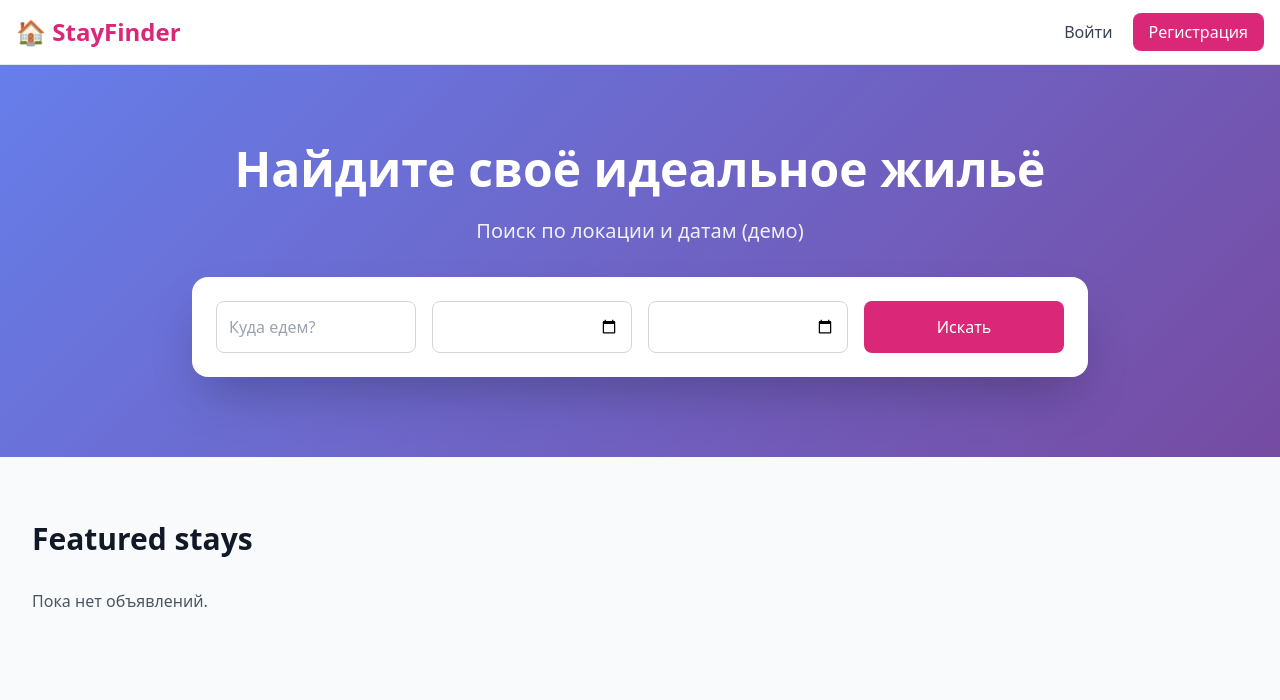
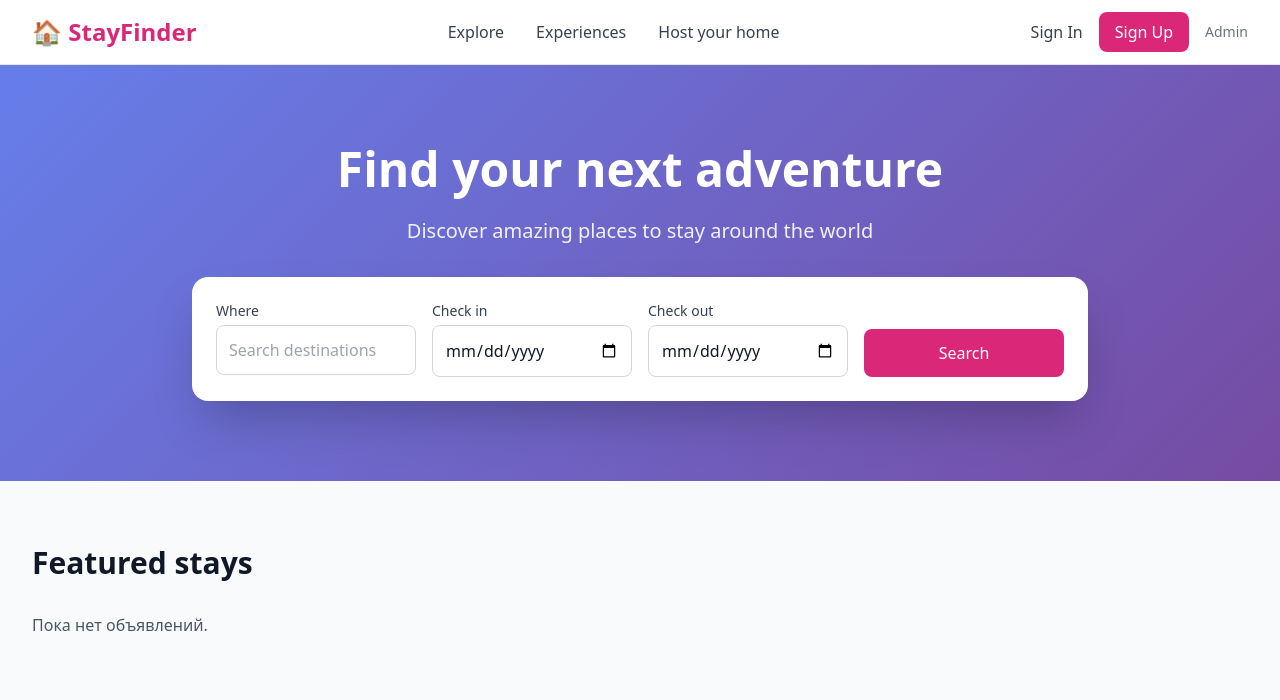
Before and after one commit to newbusinessman1/rental_platform, a Django app: page / in a window 1280 px wide. Shown: the top 700 px of the page. Run offline with Django 5.2, Linux system fonts and the light colour scheme; data that the repository does not hold is empty; parts of the project's set-up code (start-up, migrations or seed data) failed here and were passed over; some libraries are stand-ins or nearby versions.

Commit message:
Fix design issues and func issues

```diff
--- /dev/null
+++ b/templates/base.html
@@ -0,0 +1,55 @@
+{% load static %}
+<!DOCTYPE html>
+<html lang="en">
+<head>
+    <meta charset="UTF-8">
+    <meta name="viewport" content="width=device-width, initial-scale=1.0">
+    <title>{% block title %}StayFinder - Find Your Perfect Stay{% endblock %}</title>
+    <script src="https://cdn.tailwindcss.com"></script>
+    <style>
+        body { box-sizing: border-box; }
+        .hero-gradient { background: linear-gradient(135deg, #667eea 0%, #764ba2 100%); }
+        .card-hover { transition: transform 0.3s ease, box-shadow 0.3s ease; }
+        .card-hover:hover { transform: translateY(-4px); box-shadow: 0 20px 25px -5px rgba(0,0,0,0.1); }
+        .modal-backdrop { backdrop-filter: blur(4px); }
+    </style>
+    {% block extra_head %}{% endblock %}
+</head>
+<body class="bg-gray-50">
+    <!-- Navigation -->
+    <nav class="bg-white shadow-sm border-b">
+        <div class="max-w-7xl mx-auto px-4 sm:px-6 lg:px-8">
+            <div class="flex justify-between items-center h-16">
+                <div class="flex items-center">
+                    <a href="{% url 'home' %}" class="text-2xl font-bold text-pink-600">🏠 StayFinder</a>
+                </div>
+
+                <div class="hidden md:flex items-center space-x-8">
+                    <a href="{% url 'home' %}" class="text-gray-700 hover:text-pink-600 transition-colors">Explore</a>
+                    <a href="#" class="text-gray-700 hover:text-pink-600 transition-colors">Experiences</a>
+                    <a href="{% url 'listing_create' %}" class="text-gray-700 hover:text-pink-600 transition-colors">Host your home</a>
+                </div>
+
+                <div class="flex items-center space-x-4">
+                    {% if user.is_authenticated %}
+                        <span class="text-gray-700">Hi, {{ user.username|default:user.email }}</span>
+                        <a href="{% url 'logout' %}" class="text-gray-700 hover:text-pink-600 transition-colors font-medium">Log out</a>
+                    {% else %}
+                        <a href="{% url 'login' %}" class="text-gray-700 hover:text-pink-600 transition-colors font-medium">Sign In</a>
+                        <a href="{% url 'register' %}" class="bg-pink-600 text-white px-4 py-2 rounded-lg hover:bg-pink-700 transition-colors">Sign Up</a>
+                    {% endif %}
+                    <a href="/admin/" class="text-sm text-gray-500 hover:text-gray-700 transition-colors">Admin</a>
+                </div>
+            </div>
+        </div>
+    </nav>
+
+    {% block hero %}{% endblock %}
+
+    <main>
+        {% block content %}{% endblock %}
+    </main>
+
+    {% block extra_scripts %}{% endblock %}
+</body>
+</html>
--- a/templates/home.html
+++ b/templates/home.html
@@ -1,60 +1,73 @@
-<!DOCTYPE html>
-<html lang="ru">
-<head>
-  <meta charset="UTF-8"><meta name="viewport" content="width=device-width, initial-scale=1.0">
-  <title>StayFinder — Главная</title>
-  <script src="https://cdn.tailwindcss.com"></script>
-</head>
-<body class="bg-gray-50">
-  <nav class="bg-white border-b">
-    <div class="max-w-7xl mx-auto px-4 h-16 flex items-center justify-between">
-      <div class="text-2xl font-bold text-pink-600">🏠 StayFinder</div>
-      <div class="space-x-4">
-        <a href="{% url 'login' %}" class="text-gray-700 hover:text-pink-600">Войти</a>
-        <a href="{% url 'register' %}" class="bg-pink-600 text-white px-4 py-2 rounded-lg hover:bg-pink-700">Регистрация</a>
-      </div>
-    </div>
-  </nav>
+{% extends "base.html" %}
 
-  <section class="text-white py-20" style="background:linear-gradient(135deg,#667eea 0%,#764ba2 100%)">
-    <div class="max-w-7xl mx-auto px-4 text-center">
-      <h1 class="text-5xl font-bold mb-6">Найдите своё идеальное жильё</h1>
-      <p class="text-xl mb-8 opacity-90">Поиск по локации и датам (демо)</p>
+{% block title %}StayFinder — Home{% endblock %}
+
+{% block hero %}
+<section class="hero-gradient text-white py-20">
+  <div class="max-w-7xl mx-auto px-4 sm:px-6 lg:px-8 text-center">
+    <h1 class="text-5xl font-bold mb-6">Find your next adventure</h1>
+    <p class="text-xl mb-8 opacity-90">Discover amazing places to stay around the world</p>
+
+    <!-- Search Bar (пока заглушка) -->
     <div class="bg-white rounded-2xl p-6 max-w-4xl mx-auto shadow-2xl">
       <div class="grid grid-cols-1 md:grid-cols-4 gap-4">
-          <input placeholder="Куда едем?" class="w-full p-3 border border-gray-300 rounded-lg">
-          <input type="date" class="w-full p-3 border border-gray-300 rounded-lg">
-          <input type="date" class="w-full p-3 border border-gray-300 rounded-lg">
-          <button class="w-full bg-pink-600 text-white p-3 rounded-lg hover:bg-pink-700">Искать</button>
+        <div class="text-left">
+          <label class="block text-sm font-medium text-gray-700 mb-1">Where</label>
+          <input type="text" placeholder="Search destinations"
+                 class="w-full p-3 border border-gray-300 rounded-lg focus:ring-2 focus:ring-pink-500 focus:border-transparent text-gray-900">
+        </div>
+        <div class="text-left">
+          <label class="block text-sm font-medium text-gray-700 mb-1">Check in</label>
+          <input type="date"
+                 class="w-full p-3 border border-gray-300 rounded-lg focus:ring-2 focus:ring-pink-500 focus:border-transparent text-gray-900">
+        </div>
+        <div class="text-left">
+          <label class="block text-sm font-medium text-gray-700 mb-1">Check out</label>
+          <input type="date"
+                 class="w-full p-3 border border-gray-300 rounded-lg focus:ring-2 focus:ring-pink-500 focus:border-transparent text-gray-900">
+        </div>
+        <div class="flex items-end">
+          <button class="w-full bg-pink-600 text-white p-3 rounded-lg hover:bg-pink-700 transition-colors font-medium">
+            Search
+          </button>
+        </div>
       </div>
     </div>
   </div>
 </section>
+{% endblock %}
 
-  <!-- Featured Properties -->
+{% block content %}
 <section class="py-16">
   <div class="max-w-7xl mx-auto px-4 sm:px-6 lg:px-8">
     <h2 class="text-3xl font-bold text-gray-900 mb-8">Featured stays</h2>
 
     {% if listings %}
       <div class="grid grid-cols-1 md:grid-cols-2 lg:grid-cols-4 gap-6">
-          {% for obj in listings %}
-            <a href="{% url 'listing_detail' slug=obj.slug %}" class="bg-white rounded-2xl shadow-md overflow-hidden card-hover block">
+        {% for listing in listings %}
+          <a href="{% url 'listing_detail' slug=listing.slug %}"
+             class="bg-white rounded-2xl shadow-md overflow-hidden card-hover block">
             <div class="h-48 bg-gradient-to-br from-blue-400 to-purple-500 flex items-center justify-center text-6xl">
               🏠
             </div>
             <div class="p-4">
-                <h3 class="font-semibold text-gray-900 mb-1">{{ obj.title }}</h3>
-                <p class="text-gray-600 text-sm mb-2">{{ obj.location }}</p>
+              <h3 class="font-semibold text-gray-900 mb-1">
+                {{ listing.title }}
+              </h3>
+              <p class="text-gray-600 text-sm mb-2">
+                {{ listing.location|default:"—" }}
+              </p>
               <div class="flex justify-between items-center">
                 <div class="flex items-center">
                   <span class="text-yellow-400">⭐</span>
                   <span class="text-sm text-gray-600 ml-1">
-                      {{ obj.avg_rating|default:"—" }}
+                    {{ listing.avg_rating|default:"—" }}
                   </span>
                 </div>
                 <div class="text-right">
-                    <span class="font-bold text-gray-900">{{ obj.price_per_night }}</span>
+                  <span class="font-bold text-gray-900">
+                    {% if listing.price_per_night %}${{ listing.price_per_night }}{% else %}—{% endif %}
+                  </span>
                   <span class="text-gray-600 text-sm">/night</span>
                 </div>
               </div>
@@ -67,5 +80,4 @@
     {% endif %}
   </div>
 </section>
-</body>
-</html>
+{% endblock %}
```
Lines whose indentation alone changed are shown as unchanged.
